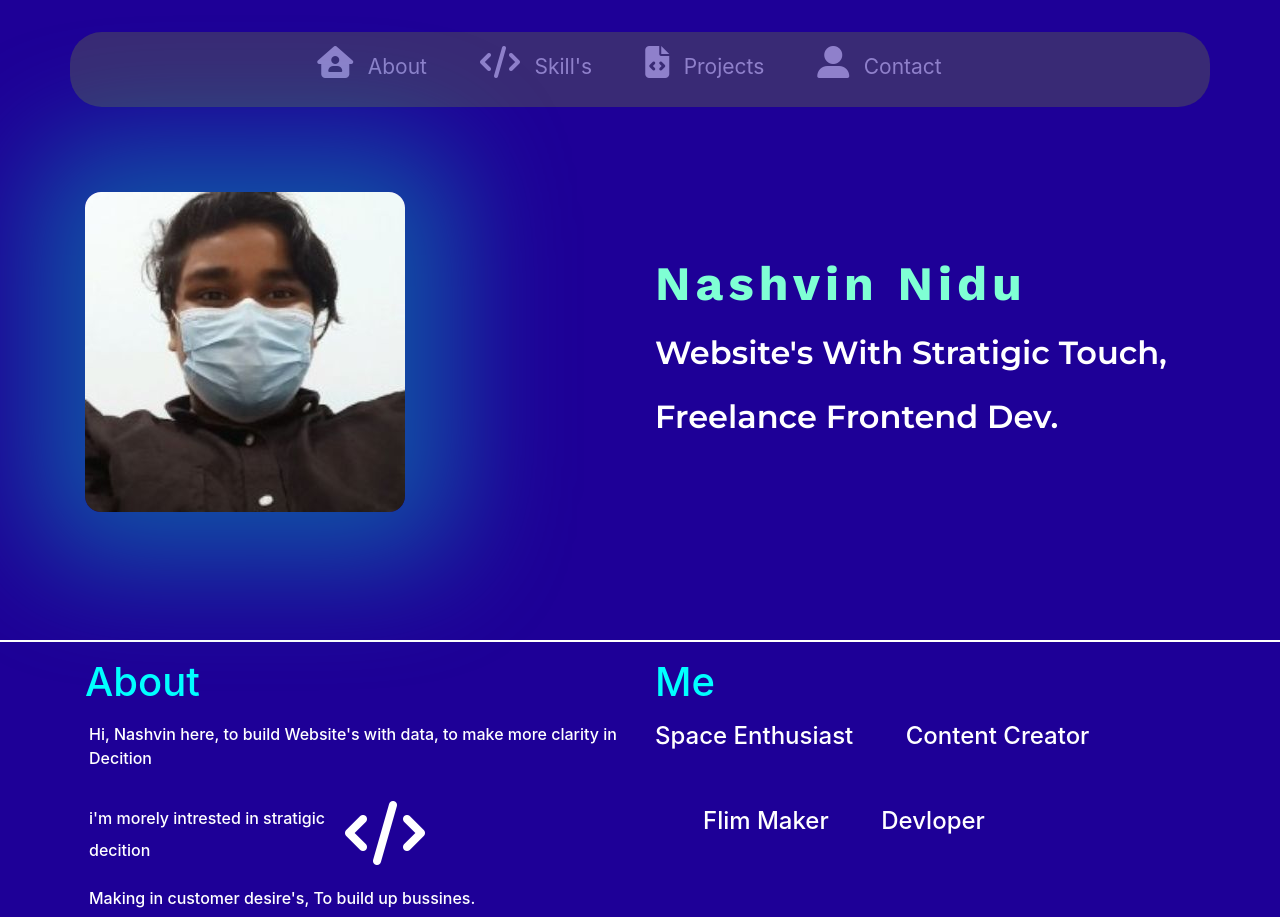
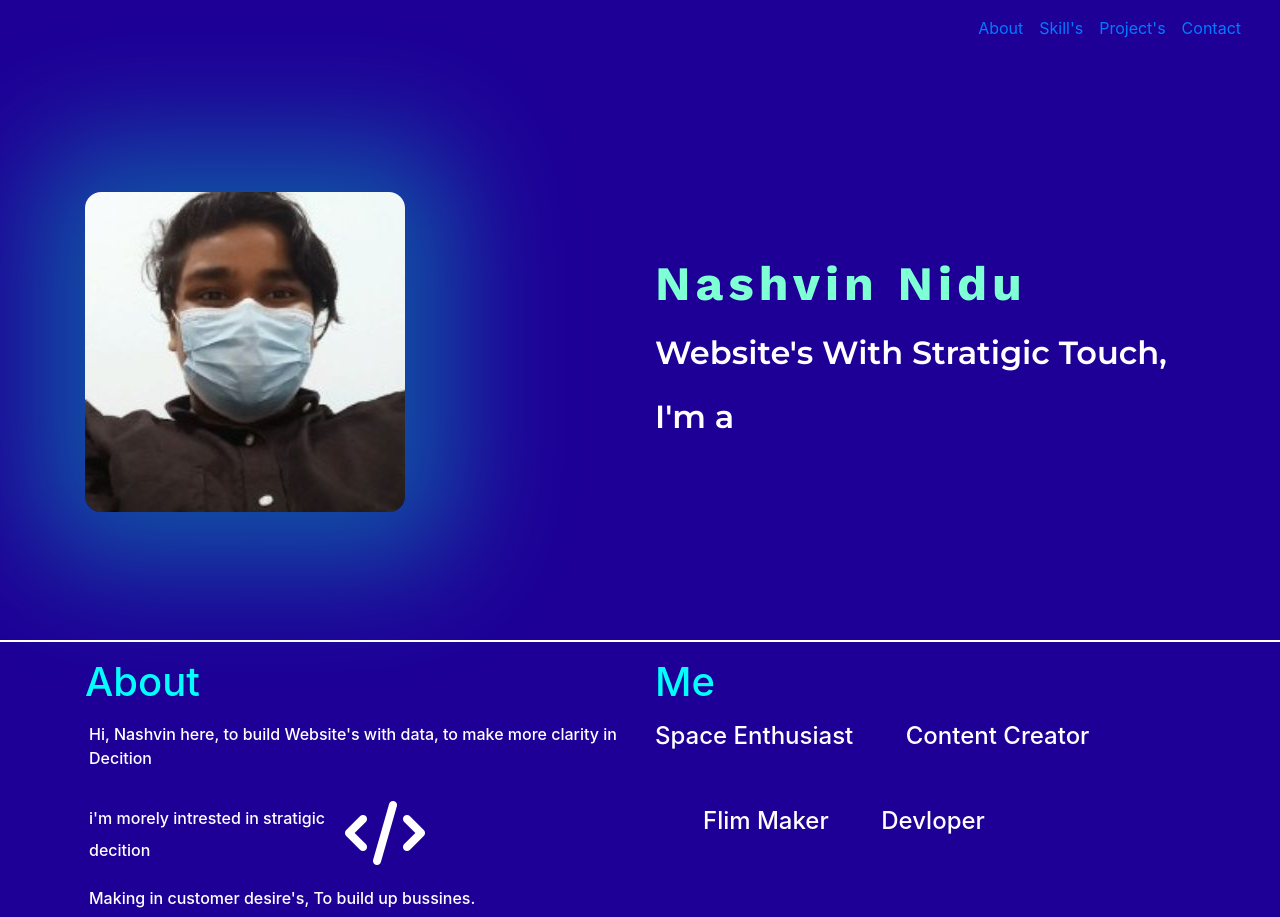
Before and after one commit to nashvin-nidu/Custom-Personal-Website, a plain HTML site: page Log/Index.html in a window 1280 px wide. Shown: the top 917 px of the page. Drawn offline with nearby package versions, Linux system fonts and the light colour scheme.

Commit message:
Header Change

```diff
--- a/Log/Index.html
+++ b/Log/Index.html
@@ -11,41 +11,32 @@
 </head>
 <body>
   <div class="main-container" style="background-color: #1e0097;">
-    <header style="position:fixed;width: 100%;padding-top: 1em;" >
-      <div class="container">
-        <div class="row " >
-          <div class="col-md-12 col-12 nav-bar " >
-            <ul class="nav  navbar gap-2" style="justify-content: center; padding-top: 0.9em;">  <!--bootstrap-->
-              <li class="nav-item" style="cursor: pointer; margin-bottom: 1em;">
-                <a href="#Contact" >
-                  <i class="fa-solid fa-house-user" style="font-size: 2em;color:#fff;"></i>
-                 </a>
-                <a class="nav-text " href="#About">About</a>
+    <header>
+      <nav class="navbar navbar-expand-lg fixed-top text-dark">
+        <div class="container-fluid">
+          <a class="navbar-brand" href="#"></a>
+          <button class="navbar-toggler" style="outline:none;" type="button" data-bs-toggle="collapse" data-bs-target="#navbarNav" aria-controls="navbarNav" aria-expanded="false" aria-label="Toggle navigation">
+            <span class="navbar-toggler-icon"><i class="fa-solid fa-bars" style="    font-size: 1.7em;color:gray;"></i></span>
+          </button>
+          <div class="collapse navbar-collapse justify-content-end" id="navbarNav">
+            <ul class="navbar-nav">
+              <li class="nav-item">
+                <a class="nav-link active" aria-current="page" href="#About">About</a>
               </li>
-              <li class="nav-item" style="padding-left:2em;cursor: pointer;margin-bottom: 1em;">
-                <a href="#Contact" >
-                  <i class="fa-solid fa-code" style="font-size: 2em;color:#fff;"></i>
-                 </a>
-                <a class="nav-text" href="#Skills">Skill's</a>
+              <li class="nav-item">
+                <a class="nav-link" href="#Skill's">Skill's</a>
               </li>
-              <li class="nav-item" style="padding-left:2em;cursor: pointer;margin-bottom: 1em;">
-                <a href="#Contact" >
-                  <i class="fa-solid fa-file-code" style="font-size: 2em;color:#fff;"></i>
-                 </a>
-                <a class="nav-text"  href="#Projects">Projects</a>
+              <li class="nav-item">
+                <a class="nav-link" href="#Projects">Project's</a>
               </li>
-              <li class="nav-item" style="padding-left:2em;cursor: pointer;margin-bottom: 1em;">
-                <a href="#Contact" >
-                 <i class="fa-solid fa-user-large" style="font-size: 2em;color:#fff;"></i>
-                </a>
-                <a class="nav-text"  href="#Contact">Contact</a>
-
+              <li class="nav-item">
+                <a class="nav-link" href="#Contact">Contact</a>
               </li>
             </ul>
           </div>
-
         </div>
-      </div>
+      </nav>
+      <script src="https://cdn.jsdelivr.net/npm/bootstrap@5.2.0-beta1/dist/js/bootstrap.bundle.min.js"></script>
     </header>
 
     <section style="padding-top:7em;">
@@ -58,7 +49,7 @@
          </div>
          <div class="col-md-6 m-auto">
            <h2 class="text-name">Nashvin Nidu</h2>
-           <span class="text-description text-white">Website's With Stratigic Touch, Freelance Frontend Dev.</span>
+           <span class="text-description text-white">Website's With Stratigic Touch, I'm a &nbsp;<span class="typing"></span></span>
          </div>
        </div>
       </div>
@@ -107,31 +98,31 @@
 
               <div class="col-6 col-md-6 contain-card set-center" >
                 <div class="Card-Skill">
-                  <img src="Images\Js.png.png" alt="" style="border-radius: 2em;">
+                  <img src="Images\Js.png.png" alt="" style="border-radius: 1.5em;">
                 </div>
               </div>
               <div class="col-6 col-md-6 contain-card set-center" >
                 <div class="Card-Skill">
-                  <img src="Images\Jquary.png.png" alt="" style="border-radius: 2em;">
+                  <img src="Images\Jquary.png.png" alt="" style="border-radius: 1.5em;">
                 </div>
               </div>
             </div>
             <div class="row"  style="margin-bottom: 2em;">
               <div class="col-12 col-md-12 set-center" >
                 <div class="Card-Skillr contain-card set-center" >
-                  <img src="Images\Git.png.png" alt="" style="border-radius: 2em;">
+                  <img src="Images\Git.png.png" alt="" style="border-radius: 1.5em;">
                 </div>
               </div>
             </div>
             <div class="row"  style="margin-bottom: 2em;">
               <div class="col-6 col-md-6 contain-card set-center " >
                 <div class="Card-Skill">
-                  <img src="Images\bootstrap.png.png" alt="" style="border-radius: 2em;">
+                  <img src="Images\bootstrap.png.png" alt="" style="border-radius: 1.5em;">
                 </div>
               </div>
               <div class="col-6 col-md-6 contain-card set-center" >
                 <div class="Card-Skill">
-                  <img src="Images\Css.png.png" alt="" style="border-radius: 2em;">
+                  <img src="Images\Css.png.png" alt="" style="border-radius: 1.5em;">
                 </div>
               </div>
             </div>
@@ -253,8 +244,6 @@
 
     </section>
 
-
-
     <footer style="background:lightblue;height: 4em;width: 100%;">
       <div class="container">
         <div class="row" style="justify-content: center;">
@@ -279,5 +268,6 @@
   <script src="https://kit.fontawesome.com/ee36578987.js" crossorigin="anonymous"></script>
 
 
+
 </body>
 </html>
--- a/Log/Style.css
+++ b/Log/Style.css
@@ -189,3 +189,7 @@
   color: #b8b4b4;
   text-decoration: none;
 }
+.typing{
+ color :tomato;
+ letter-spacing: 3px;
+}
```
